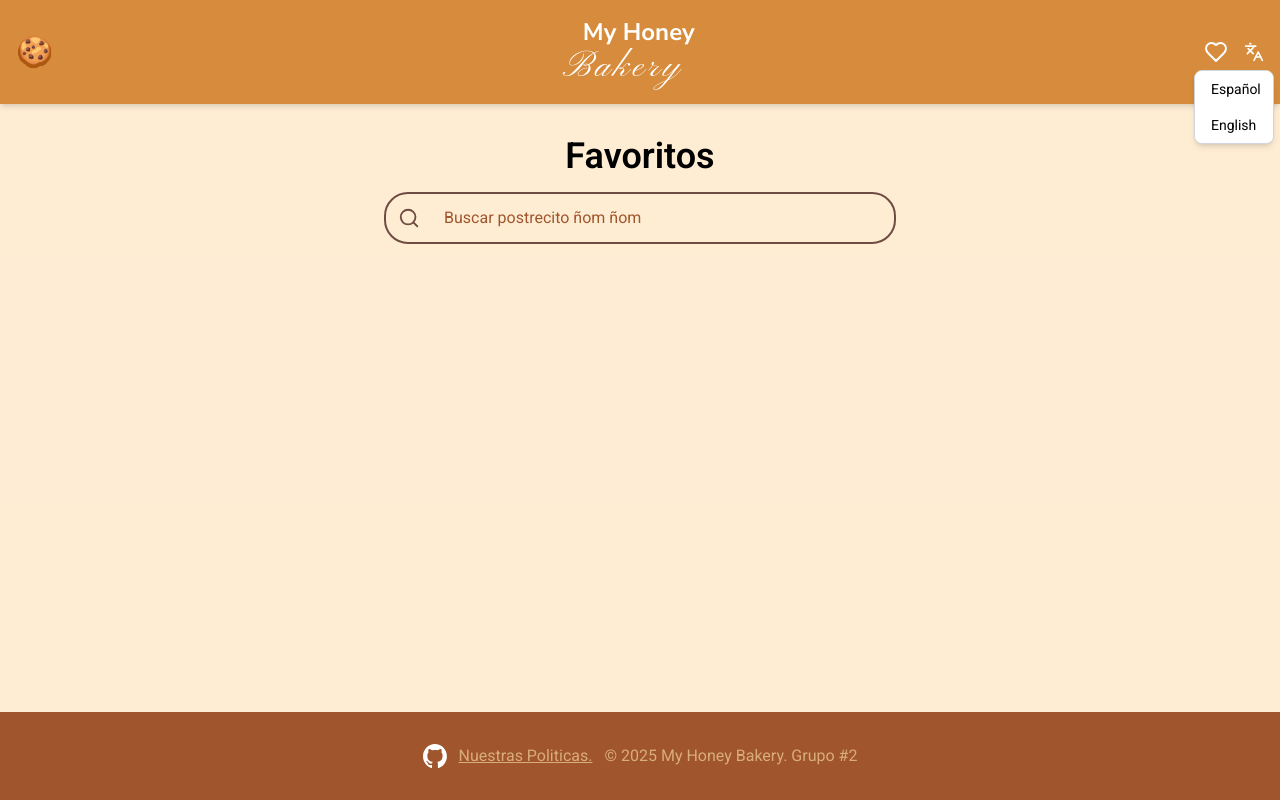
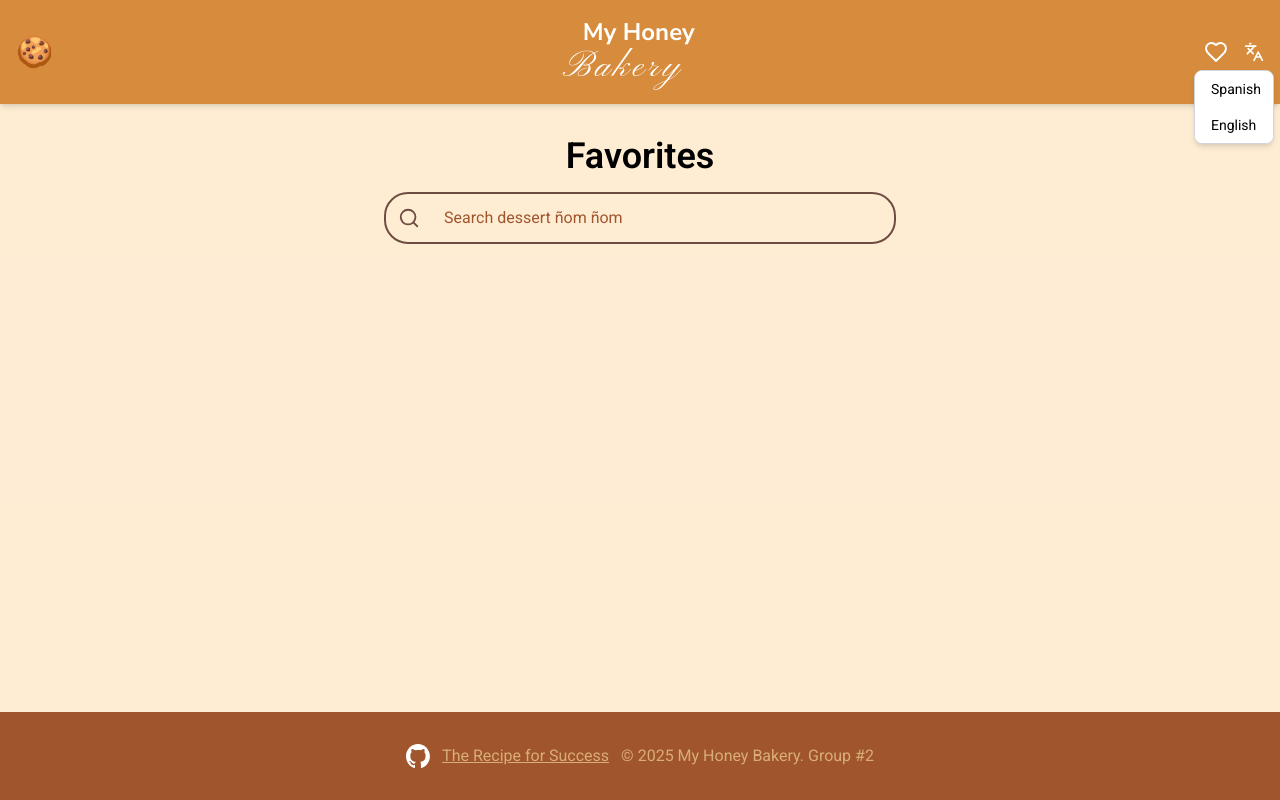
Before and after one commit to braianledantes/tp-react-meal, a React (Vite) app: page /favorites in a window 1280 px wide. Both pictures are taken after a click on the button 1253 px from the left and 52 px from the top of the page. Built offline with nearby package versions, Linux system fonts and the light colour scheme; what @react-pdf/renderer would draw is missing.

Commit message:
🔧 Persistencia de idioma + ajustes visuales

```diff
--- a/package.json
+++ b/package.json
@@ -14,6 +14,7 @@
     "@tailwindcss/vite": "^4.1.4",
     "buffer": "^6.0.3",
     "i18next": "^25.0.2",
+    "i18next-browser-languagedetector": "^8.1.0",
     "lucide-react": "^0.503.0",
     "react": "^19.0.0",
     "react-dom": "^19.0.0",
--- a/src/components/Dropdown/Dropdown.jsx
+++ b/src/components/Dropdown/Dropdown.jsx
@@ -5,25 +5,13 @@ export default function Dropdown({ id, label, value, options, defaultOption, onC
   const [internalOpen, setInternalOpen] = useState(false);
   const visible = typeof isOpen === 'boolean' ? isOpen : internalOpen;
 
-  useEffect(() => {
-    if (typeof isOpen !== 'boolean') setInternalOpen(false);
-  }, [value]);
-
   const handleSelect = (val) => {
     onChange(val);
-    if (setOpenDropdown) {
-      setOpenDropdown(null);
-    } else {
-      setInternalOpen(false);
-    }
+    setInternalOpen(false);
   };
 
   const toggleDropdown = () => {
-    if (setOpenDropdown) {
-      setOpenDropdown(visible ? null : id);
-    } else {
-      setInternalOpen((prev) => !prev);
-    }
+    setInternalOpen((prev) => !prev);
   };
 
   const isObjOptions = typeof options[0] === 'object';
@@ -54,7 +42,7 @@ export default function Dropdown({ id, label, value, options, defaultOption, onC
         {options.map((option, idx) => (
           <li
             key={idx}
-            className="px-4 py-2 bg-white text-black hover:bg-gray-100 cursor-pointer"
+            className="px-4 py-2 bg-white text-black hover:bg-[#d9ad794D] hover:text-[#a0552c] cursor-pointer"
             onClick={() => handleSelect(isObjOptions ? option.value : option)}
           >
             {isObjOptions ? option.label : option}
--- a/src/components/Footer/Footer.jsx
+++ b/src/components/Footer/Footer.jsx
@@ -1,6 +1,8 @@
 import React from 'react';
+import { useTranslation } from 'react-i18next';
 
 const Footer = () => {
+    const { t } = useTranslation();
     return (
         <footer className="bg-honeyRust text-softAlmond p-8 flex justify-center items-center gap-3">
             <p>
@@ -8,8 +10,8 @@ const Footer = () => {
                     <img src="/github-mark.svg" alt="Logo de Github" className='w-6 h-6' />
                 </a>
             </p>
-            <p><a href="/Enunciado.pdf" target="_blank" rel="noopener noreferrer" className="underline">Nuestras Politicas.</a></p>
-            <p>&copy; 2025 My Honey Bakery. Grupo #2</p>
+            <p><a href="/Enunciado.pdf" target="_blank" rel="noopener noreferrer" className="underline">{t("footer.policies")}</a></p>
+            <p>&copy; 2025 My Honey Bakery. {t("footer.group")}</p>
         </footer>
     );
 };
--- a/src/components/Header/Header.jsx
+++ b/src/components/Header/Header.jsx
@@ -6,7 +6,7 @@ import Dropdown from '../Dropdown/Dropdown';
 import { useTranslation } from 'react-i18next';
 
 const Header = () => {
-  const { i18n } = useTranslation();
+  const { t, i18n } = useTranslation();
 
   const handleLanguageChange = (selectedLanguage) => {
     i18n.changeLanguage(selectedLanguage);
@@ -27,10 +27,10 @@ const Header = () => {
             id="lang"
             label="Language"
             value=""
-            defaultOption={<Languages className="w-5 h-5 text-white" />}
+            defaultOption={<Languages className="w-5 h-5" color={i18n.language === "en" ? "#a0552c" : "white"} />}
             options={[
-              { label: 'Español', value: 'es' },
-              { label: 'English', value: 'en' },
+              { label: t("lang-spanish"), value: "es" },
+              { label: t("lang-english"), value: "en" },
             ]}
             onChange={handleLanguageChange}
             className="bg-transparent text-black p-0 m-0"
@@ -40,4 +40,4 @@ const Header = () => {
     );
   };
 
-  export default Header;
+export default Header;
--- a/src/components/MealDetail/MealDetail.jsx
+++ b/src/components/MealDetail/MealDetail.jsx
@@ -31,11 +31,11 @@ export default function MealDetail({ meal, isFav, onFavoriteClick }) {
 
                 <div className='flex justify-between items-center p-5 gap-4'>
                     <PDFDownloadLink
-                        document={<MealDetailPDF meal={meal} isFav={isFav} onFavoriteClick={onFavoriteClick} />}
+                        document={<MealDetailPDF meal={meal} isFav={isFav} onFavoriteClick={onFavoriteClick} t={t} />}
                         fileName={`${meal.strMeal} - recipe.pdf`}>
                         {({ loading }) => (
-                            <button className="px-8 py-2 bg-transparent border-2 border-softAlmond  text-black rounded-full hover:bg-softAlmond hover:border-softAlmond hover:text-white transition-all cursor-pointer">
-                        {loading ? "Generando PDF..." : "Descargar PDF de instrucciones!"}
+                            <button className="px-8 py-2 bg-transparent border-2 border-softAlmond  text-black rounded-full hover:bg-softAlmond hover:border-softAlmond hover:text-white transition-all cursor-pointer shadow-sm">
+                        {loading ? t("generating-pdf") : t("download-pdf")}
                              </button>
                         )}
                     </PDFDownloadLink>
--- a/src/i18n.config.js
+++ b/src/i18n.config.js
@@ -2,13 +2,12 @@ import i18n from "i18next";
 import { initReactI18next } from "react-i18next";
 import esTranslation from "./locals/es/translation.json";
 import enTranslation from "./locals/en/translation.json";
+import LanguageDetector from 'i18next-browser-languagedetector';
 
 i18n
-    .use(initReactI18next) // passes i18n down to react-i18next
+    .use(LanguageDetector)
+    .use(initReactI18next)
     .init({
-        // the translations
-        // (tip move them in a JSON file and import them,
-        // or even better, manage them via a UI: https://react.i18next.com/guides/multiple-translation-files#manage-your-translations-with-a-management-gui)
         resources: {
             es: {
                 translation: esTranslation
@@ -17,12 +16,16 @@ i18n
                 translation: enTranslation
             }
         },
-        lng: "es", // if you're using a language detector, do not define the lng option
         fallbackLng: "en",
 
         interpolation: {
-            escapeValue: false // react already safes from xss => https://www.i18next.com/translation-function/interpolation#unescape
-        }
+            escapeValue: false
+        },
+
+        detection: {
+            order: ['localStorage', 'navigator'],
+            caches: ['localStorage'],
+        },
     });
 
 export default i18n;
--- a/src/locals/en/translation.json
+++ b/src/locals/en/translation.json
@@ -4,5 +4,13 @@
     "instructions-title": "Instructions",
     "ingredients-title": "Ingredients",
     "measures-title": "Measures",
-    "favorites-title": "Favorites"
+    "favorites-title": "Favorites",
+    "download-pdf": "Download recipe PDF!",
+    "generating-pdf": "Generating PDF...",
+    "lang-spanish": "Spanish",
+    "lang-english": "English",
+    "footer": {
+        "policies": "The Recipe for Success",
+        "group": "Group #2"
+    }
 }
--- a/src/locals/es/translation.json
+++ b/src/locals/es/translation.json
@@ -5,5 +5,13 @@
     "ingredients-title": "Ingredientes",
     "measures-title": "Medidas",
     "remove-favorite-btn": "Quitar Favorito",
-    "favorites-title": "Favoritos"
+    "favorites-title": "Favoritos",
+    "download-pdf": "Descargar PDF de Instrucciones!",
+    "generating-pdf": "Generando PDF...",
+    "lang-spanish": "Español",
+    "lang-english": "Ingles",
+    "footer": {
+        "policies": "La Receta del Éxito",
+        "group": "Grupo #2"
+    }
 }
--- a/src/pdf/MealPDF.jsx
+++ b/src/pdf/MealPDF.jsx
@@ -7,8 +7,7 @@ Font.register({
     src: '/fonts/PinyonScript-Regular.ttf'
 });
 
-const MealDetailPDF = ({ meal }) => {
-  const { t } = useTranslation();
+const MealDetailPDF = ({ meal,t }) => {
 
   const renderList = (base, count = 20) =>
     Array.from({ length: count }, (_, i) => base + (i + 1))
```
Also changed, not shown: 1 other file (tests, documents, lock files or other folders).
